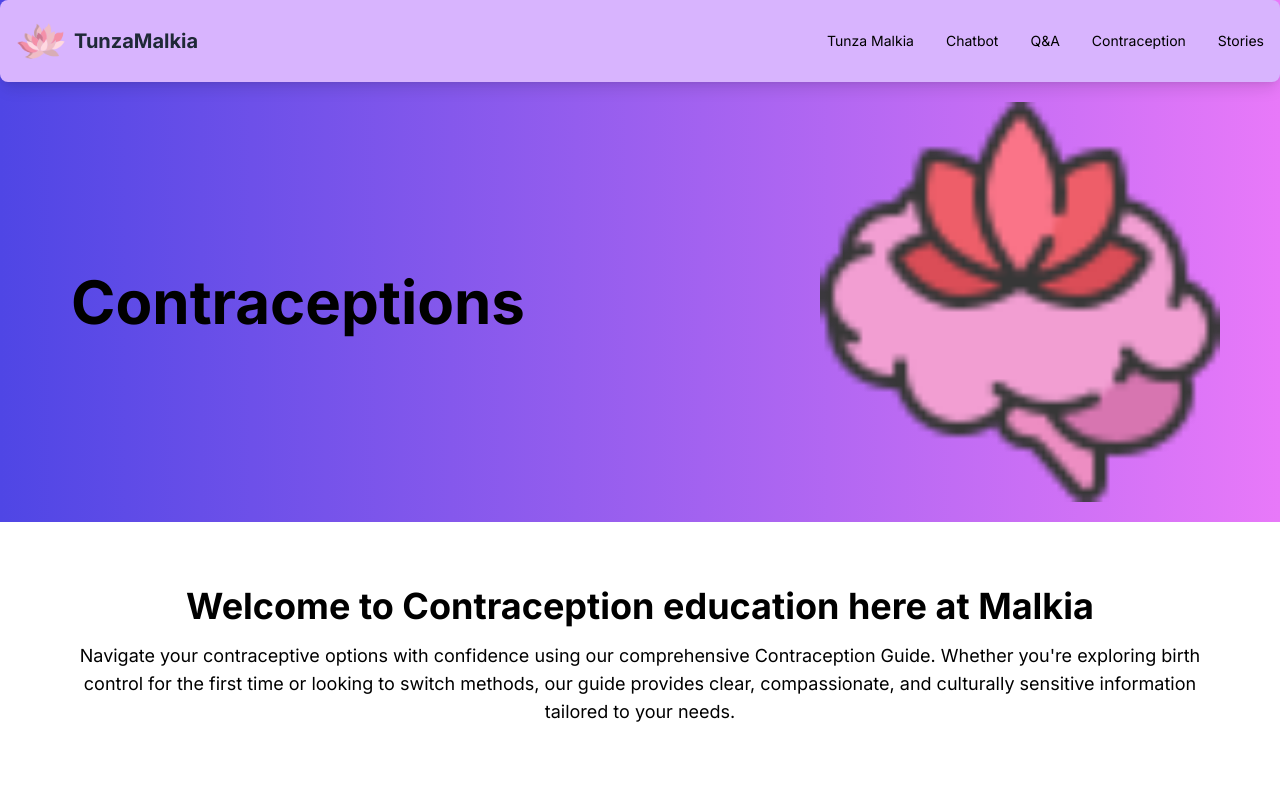
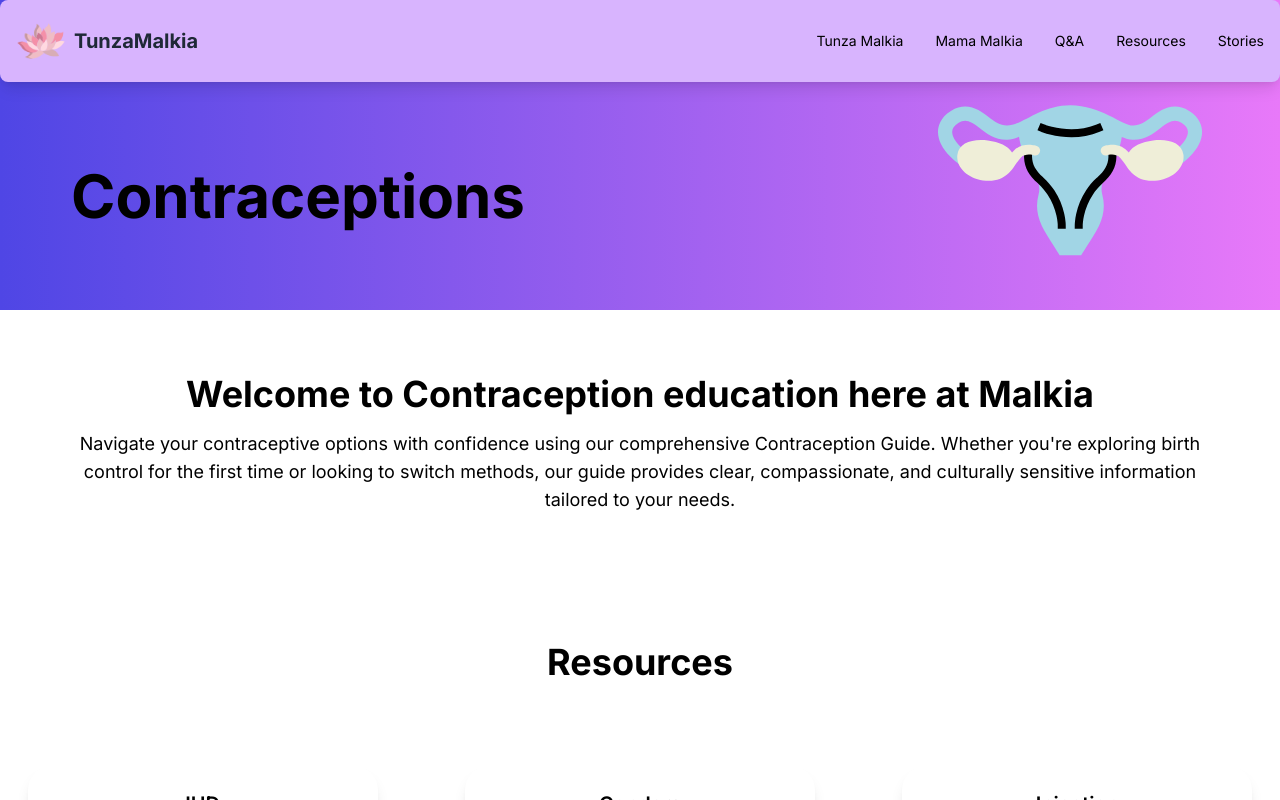
Before and after one commit to Konji-tech/tunzamalkia-gc, a Next.js app: page /contraception in a window 1280 px wide. Built offline with nearby package versions, Linux system fonts and the light colour scheme.

Commit message:
layout changes

```diff
--- a/src/app/contraception/page.tsx
+++ b/src/app/contraception/page.tsx
@@ -1,9 +1,11 @@
 import React from 'react';
 import Image from 'next/image';
-import ccs from '@/../public/images/ccs.png';
+import ccs from '@/../public/images/Ovaries.svg';
 import chat from "@/../public/images/chat.svg";
 import avab from "@/../public/images/avab.svg";
 import Link from "next/link";
+import Testicle from "@/../public/images/Testicles.svg";
+import Redcross from "@/../public/images/RedCross.svg";
 
 interface CampProps {
   title: string;
@@ -19,10 +21,10 @@ const contraceptionList = [
   },
   {
     title: "Condom",
-    image: chat,
+    image: Testicle,
     button: {
       text: "Chat with us",
-      link: "/condom",
+      link: "/contraception/condom",
     },
   },
   {
@@ -43,7 +45,7 @@ const contraceptionList = [
   },
   {
     title: "Vasectomy",
-    image: chat,
+    image: Testicle,
     button: {
       text: "Chat with us",
       link: "/vasectomy",
@@ -51,7 +53,7 @@ const contraceptionList = [
   },
   {
     title: "Implant",
-    image: chat,
+    image: Redcross,
     button: {
       text: "Chat with Us",
       link: "/implant",
@@ -104,7 +106,7 @@ export default function Contraceptions() {
           <Image
             src={ccs}
             alt="contraception"
-            className="object-cover h-[300px] w-[300px] lg:h-[400px] lg:w-[400px]"
+            className="object-cover "
           />
         </div>
       </div>
--- a/src/app/layout.tsx
+++ b/src/app/layout.tsx
@@ -9,12 +9,12 @@ const inter = Inter({ subsets: ["latin"] });
 export const metadata: Metadata = {
   title: "TunzaMalkia",
   description: "Generated by create next app",
-  icons:[
+  icons: [
     {
-       url:'/images/ccs.png',
-       href:'/images/ccs.png',
-    }
-  ]
+      url: "/images/ccs.png",
+      href: "/images/ccs.png",
+    },
+  ],
 };
 
 export default function RootLayout({
--- a/src/app/page.tsx
+++ b/src/app/page.tsx
@@ -1,11 +1,15 @@
 import FeatureList from "@/components/landing/FeatureList";
 import Hero from "@/components/landing/Hero";
+import Footer from "@/components/landing/Footer";
+
 
 export default function Home() {
   return (
     <>
       <Hero />
       <FeatureList />
+
+
     </>
   );
 }
--- a/src/components/landing/FeatureList.tsx
+++ b/src/components/landing/FeatureList.tsx
@@ -38,7 +38,6 @@ function FeatureList() {
     <div>
       {/* Divider between sections */}
       <div className="w-full h-8  bg-gradient-to-r from-indigo-600  to-fuchsia-400">
-
       </div>
 
       {/* Feature List Section */}
--- /dev/null
+++ b/src/components/landing/Footer.tsx
@@ -0,0 +1,43 @@
+import Link from "next/link";
+import Image from "next/image";
+
+const Footer = () => {
+  return (
+    <footer className="fixed bottom-0 left-0 w-full bg-gradient-to-r from-indigo-600 to-fuchsia-400 text-white py-4">
+      <div className="max-w-[85rem] mx-auto px-4">
+        <div className="grid grid-cols-1 md:grid-cols-3 gap-8">
+          {/* About Section */}
+          <div>
+            <h2 className="text-xl font-bold">About Us</h2>
+            <p className="mt-2 text-sm">
+              Empowering women with knowledge about sexual and reproductive health.
+            </p>
+          </div>
+
+          {/* Links Section */}
+          <div>
+            <h2 className="text-xl font-bold">Quick Links</h2>
+            <ul className="mt-2 space-y-2 text-sm">
+              <li>
+                <Link href="/about" className="hover:text-fuchsia-300">About</Link>
+              </li>
+              <li>
+                <Link href="/resources" className="hover:text-fuchsia-300">Resources</Link>
+              </li>
+              <li>
+                <Link href="/contact" className="hover:text-fuchsia-300">Contact Us</Link>
+              </li>
+            </ul>
+          </div>
+        </div>
+
+        {/* Copyright Section */}
+        <div className="text-center mt-4 text-sm">
+          &copy; {new Date().getFullYear()} TunzaMalkia. All rights reserved.
+        </div>
+      </div>
+    </footer>
+  );
+};
+
+export default Footer;
--- a/src/components/navigation/index.ts
+++ b/src/components/navigation/index.ts
@@ -1,7 +1,7 @@
 export const mainRoutes = [
   { name: "Tunza Malkia", href: "/" },
-  { name: "Chatbot", href: "/chatbot" },
+  { name: "Mama Malkia", href: "/chatbot" },
   { name: "Q&A", href: "/quiz" },
-  { name: "Contraception", href: "/contraception" },
+  { name: "Resources", href: "/contraception" },
   { name: "Stories", href: "/" },
 ];
```
